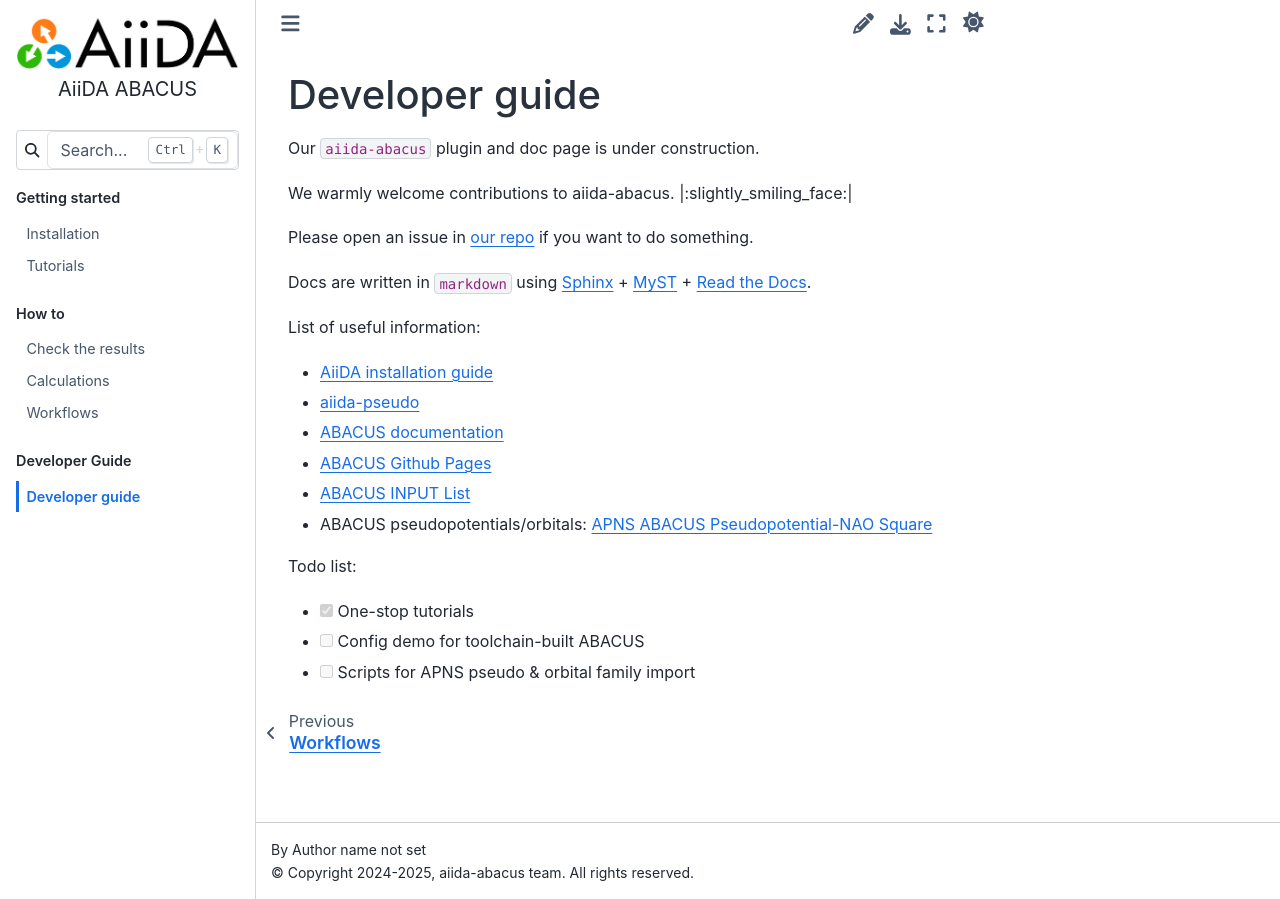
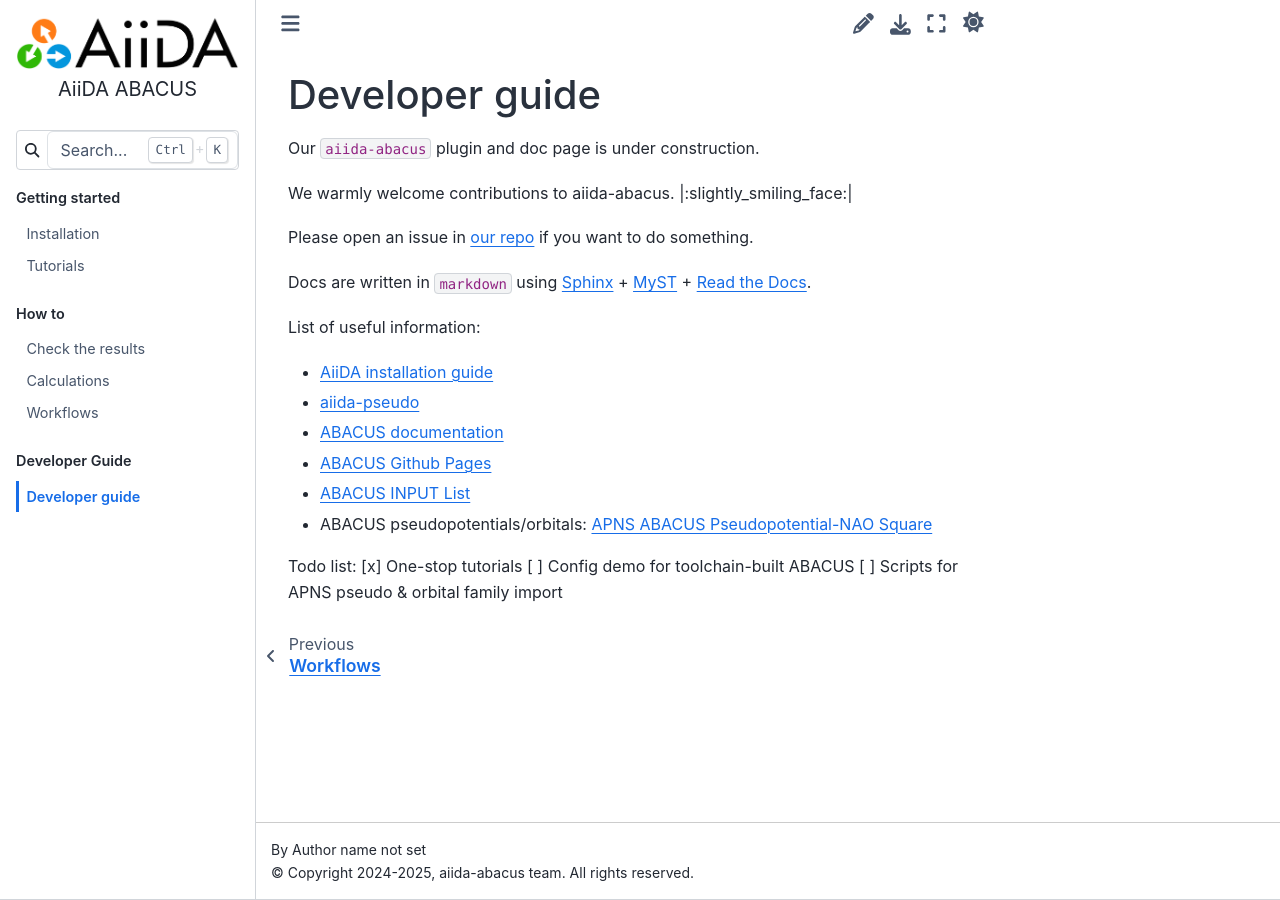
Before and after one commit to MCresearch/aiida-abacus, a Sphinx documentation site: the page built from docs/source/developer_guide/index.md, in a window 1280 px wide. Built offline with Sphinx 7.4.7 and the Sphinx Book theme 1.1.4, drawn with Linux system fonts in a browser that asks for light colours; pages that are not in the unit, such as notebooks, are missing from menus.

Commit message:
correct tasklist

```diff
--- a/docs/source/developer_guide/index.md
+++ b/docs/source/developer_guide/index.md
@@ -17,6 +17,6 @@
 - ABACUS pseudopotentials/orbitals: [APNS ABACUS Pseudopotential-NAO Square](https://aissquare.com/datasets/detail?pageType=datasets&name=ABACUS-APNS-PPORBs-v1%253Apre-release&id=326)
 
 Todo list:
-- [x] One-stop tutorials
-- [ ] Config demo for toolchain-built ABACUS
-- [ ] Scripts for APNS pseudo & orbital family import
+[x] One-stop tutorials
+[ ] Config demo for toolchain-built ABACUS
+[ ] Scripts for APNS pseudo & orbital family import
```
